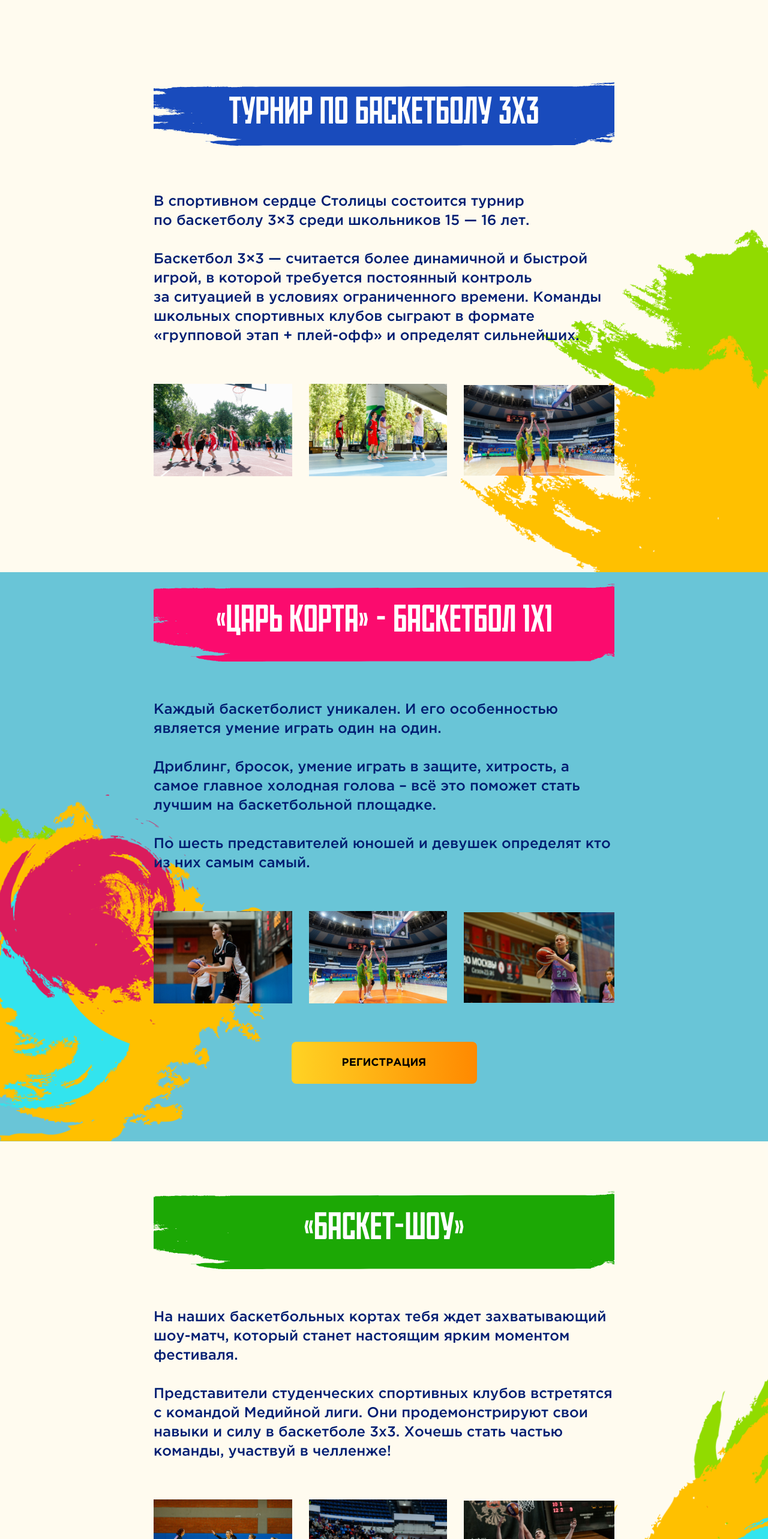
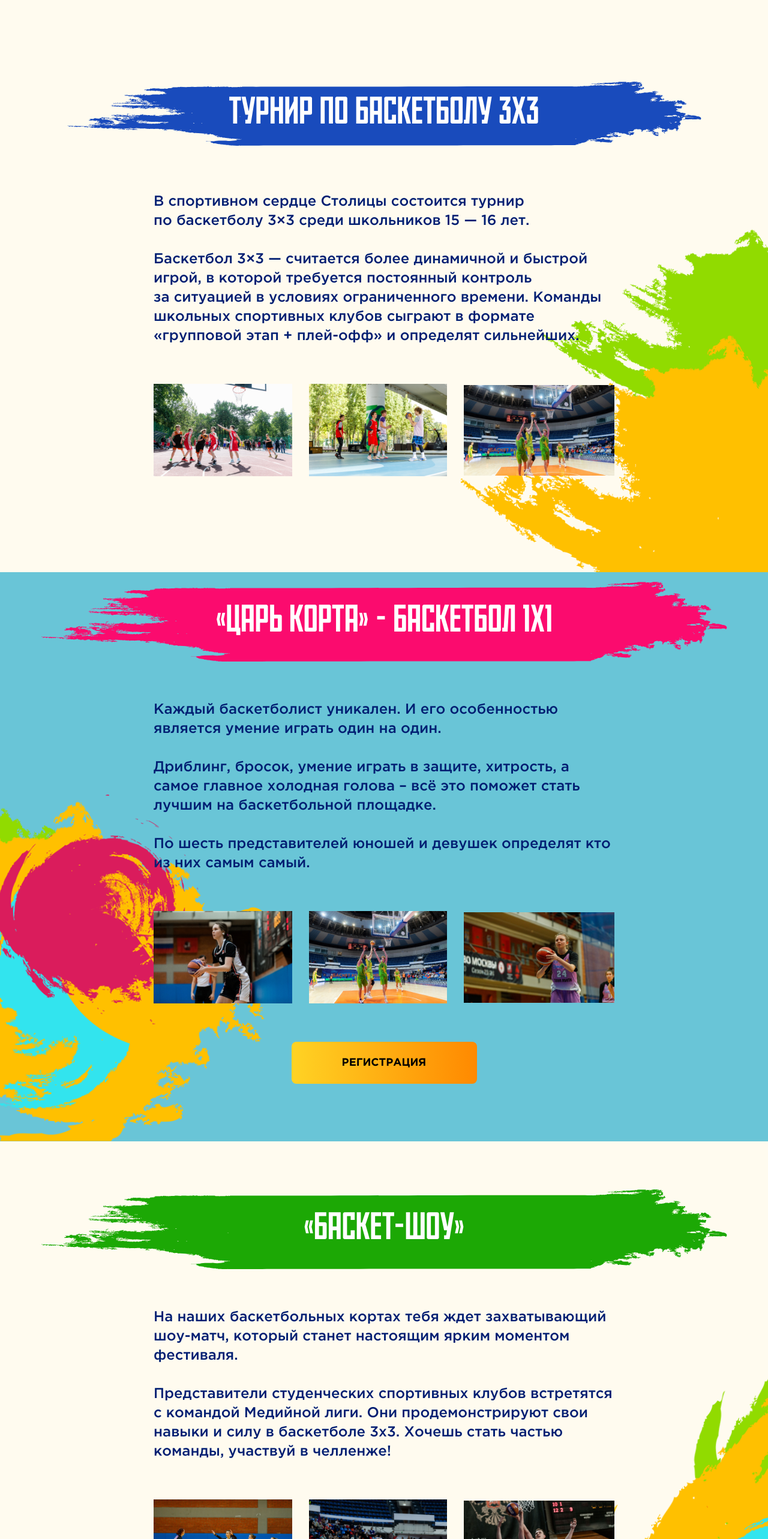
Before and after one commit to Dumanbruh/moscow-school-2024, a Next.js app: page /basketball-day in a window 1280 px wide. Shown: the part 900-3466 px from the top of the page at 60% size. Built offline with nearby package versions, Linux system fonts and the light colour scheme.

Commit message:
Refactor Dockerfile and update UI components in TournamentBlock, FestivalBlock, and FootballDay components

```diff
--- a/app/components/basketball-day/basket-show-block.tsx
+++ b/app/components/basketball-day/basket-show-block.tsx
@@ -21,13 +21,13 @@ const BasketShow = ({ isMobile }: BasketShowProps) => {
     ]
 
     return (
-        <div className={"relative pt-4 md:mt-16 pb-4 md:pb-24 sm:px-20 md:px-64"}>
+        <div className={"relative pt-4 md:mt-16 pb-4 md:pb-24"}>
             <div className={"flex flex-col justify-center items-center gap-8 md:gap-16"}>
                 <Header height='90px' isMobile={isMobile} color='green' text={`
                 «Баскет-шоу»
 
                 `} />
-
+                <div className={"flex flex-col justify-center items-center gap-8 md:gap-16 sm:px-20 md:px-64"}>
                     <p className={`${isMobile ? 'font-regular' : 'font-medium'} text-blue ${isMobile ? 'text-xl leading-5' : 'text-2xl'} ${isMobile ? 'px-5' : 'px-0'} whitespace-pre-line`}>
                         {`На наших баскетбольных кортах тебя ждет захватывающий шоу-матч, который станет настоящим ярким моментом фестиваля.
 
@@ -47,6 +47,7 @@ const BasketShow = ({ isMobile }: BasketShowProps) => {
                     </div>
                     <Button title={"ПРАВИЛА УЧАСТИЯ"} onClick={() => { handleOpenNewTab("https://mcvp.ru/city_events/festival-shkolnogo-sporta-basketbolnyj-chellendzh") }} />
                 </div>
+            </div>
             {!isMobile && <div className={
                 "bg-[url('/images/desktop/home/schedule/bg.png')] bg-contain bg-no-repeat bg-right w-[100%] h-[900px] absolute bottom-0 right-0 -z-10"
             } />}
--- a/app/components/basketball-day/cort-king-block.tsx
+++ b/app/components/basketball-day/cort-king-block.tsx
@@ -23,12 +23,13 @@ const CortKing = ({ isMobile }: CortKingProps) => {
 
 
     return (
-        <div className={"relative pt-4 md:mt-16 pb-4 md:pb-24 bg-[#69C5D7] sm:px-20 md:px-64"}>
+        <div className={"relative pt-4 md:mt-16 pb-4 md:pb-24 bg-[#69C5D7]"}>
             <div className={"flex flex-col justify-center items-center gap-8 md:gap-16 z-20"}>
                 <Header height='90px' isMobile={isMobile} color='pink' text={`
                 «Царь корта» - баскетбол 1х1
 
                 `} />
+                <div className={"flex flex-col justify-center items-center gap-8 md:gap-16 z-20 sm:px-20 md:px-64"}>
                     <p className={`${isMobile ? 'font-regular' : 'font-medium'} text-blue ${isMobile ? 'text-xl leading-5' : 'text-2xl'} ${isMobile ? 'px-5' : 'px-0'} whitespace-pre-line z-20`}>
                         {`Каждый баскетболист уникален. И его особенностью является умение играть один на один.
 
@@ -50,6 +51,7 @@ const CortKing = ({ isMobile }: CortKingProps) => {
                     </div>
                     <Button title={"РЕГИСТРАЦИЯ"} onClick={() => { handleOpenNewTab("https://mcvp.ru/city_events/festival-shkolnogo-sporta-basketbolnyj-turnir-1h1-czar-korta") }} />
                 </div>
+            </div>
             {!isMobile &&
                 <div className={
                     "bg-[url('/images/desktop/home/activities/activities-bg.png')] bg-contain bg-no-repeat bg-left w-[100%] h-[320px] md:h-[600px] absolute bottom-0 left-0 z-10"
--- a/app/components/basketball-day/tournament-block.tsx
+++ b/app/components/basketball-day/tournament-block.tsx
@@ -20,9 +20,10 @@ const Tournament = ({ isMobile }: TournamentProps) => {
     ]
 
     return (
-        <div className={"relative mt-8 md:mt-16 pb-24 sm:px-20 md:px-64"}>
+        <div className={"relative mt-8 md:mt-16 pb-24"}>
             <div className={"flex flex-col gap-8 md:gap-16"}>
                 <Header isMobile={isMobile} text={"турнир по баскетболу 3х3"} />
+                <div className={"flex flex-col gap-8 md:gap-16 sm:px-20 md:px-64"}>
                     <p className={`${isMobile ? 'font-regular' : 'font-medium'} text-blue ${isMobile ? 'text-xl leading-5' : 'text-2xl'} ${isMobile ? 'px-5' : 'px-0'} whitespace-pre-line`}>
                         {`В спортивном сердце Столицы состоится турнир по баскетболу 3×3 среди школьников 15 — 16 лет.
 
@@ -41,6 +42,7 @@ const Tournament = ({ isMobile }: TournamentProps) => {
                         }
                     </div>
                 </div>
+            </div>
             <div className={
                 "bg-[url('/images/desktop/home/desc/festival-color.png')] bg-contain bg-no-repeat bg-right w-[100%] h-[380px] md:h-[700px] absolute bottom-0 md:bottom-[-25%] right-[0%] -z-10"
             } />
--- a/app/components/football-day/cubok-block.tsx
+++ b/app/components/football-day/cubok-block.tsx
@@ -20,10 +20,11 @@ const Cubok = ({ isMobile }: CubokProps) => {
     ];
 
     return (
-        <div className={"relative pt-4 md:pt-20 pb-4 md:pb-24 sm:px-20 md:px-40"}>
+        <div className={"relative pt-4 md:pt-20 pb-4 md:pb-24"}>
             <div className={"flex flex-col justify-center items-center gap-8 md:gap-16"}>
                 <Header isMobile={isMobile} height='90px' color={"red"} text={`Кубок Московского спорта
                 «Кожаный мяч»`} />
+                <div className={"flex flex-col justify-center items-center gap-8 md:gap-16 sm:px-20 md:px-40"}>
                     <p className={`${isMobile ? 'font-regular' : 'font-medium'} text-blue ${isMobile ? 'text-xl leading-5' : 'text-2xl'} ${isMobile ? 'px-5' : 'px-0'} whitespace-pre-line`}>
                         {`Одним из центральных событий фестиваля станет футбольный матч с участием сборной команды школьников против сборной команды Медийной футбольной лиги. В состав сборной войдут лучшие игроки лиги, а также победители футбольных челленджей. Именно наша сборная покажет, что уровень школьных команд ничем не отличается от уровня Медийной футбольной лиги, а может и даже превосходит.
 
@@ -43,6 +44,7 @@ const Cubok = ({ isMobile }: CubokProps) => {
                         }
                     </div>
                 </div>
+            </div>
             {!isMobile &&
                 <div className={
                     "bg-[url('/images/desktop/home/schedule/bg.png')] bg-contain bg-no-repeat bg-right w-[100%] h-[900px] absolute bottom-0 right-0 -z-10"
--- a/app/components/football-day/festival-block.tsx
+++ b/app/components/football-day/festival-block.tsx
@@ -21,10 +21,11 @@ const Festival = ({ isMobile }: FestivalProps) => {
   ];
 
   return (
-    <div className={"relative pt-4 md:pt-20 pb-9 md:pb-24 sm:px-20 md:px-40"}>
+    <div className={"relative pt-4 md:pt-20 pb-9 md:pb-24"}>
       <div className={"flex flex-col justify-center items-center gap-8 md:gap-16"}>
         <Header isMobile={isMobile} height='90px' color='green' text={`Фестиваль РФС для участников
         проекта “Футбол в школе”`} />
+        <div className={"flex flex-col justify-center items-center gap-8 md:gap-16 sm:px-20 md:px-40"}>
           <p className={`${isMobile ? 'font-regular' : 'font-medium'} text-blue ${isMobile ? 'text-xl leading-5' : 'text-2xl'} ${isMobile ? 'px-5' : 'px-0'} whitespace-pre-line`}>
             {`Одно из самых масштабным и зрелищных мероприятий в этот день станет турнир по футболу в рамках проекта “Футбол в школе”.
 
@@ -47,6 +48,7 @@ const Festival = ({ isMobile }: FestivalProps) => {
           </div>
           <Button title={"РЕГИСТРАЦИЯ"} onClick={() => { handleOpenNewTab("https://admin.patriot-sport.ru/admin/") }} />
         </div>
+      </div>
       <div className={
         "bg-[url('/images/desktop/bg/festival-bg.png')] bg-contain bg-no-repeat bg-left w-[100%] h-[700px] hidden md:absolute bottom-[0] left-[0%] -z-10"
       } />
--- a/app/components/football-day/football-block.tsx
+++ b/app/components/football-day/football-block.tsx
@@ -21,10 +21,11 @@ const Football = ({ isMobile }: FootballProps) => {
 
 
     return (
-        <div className={"relative pt-4 md:pt-16 pb-4 md:pb-24 bg-[#69C5D7] sm:px-20 md:px-64"}>
+        <div className={"relative pt-4 md:pt-16 pb-4 md:pb-24 bg-[#69C5D7]"}>
             <div className={"flex flex-col justify-center items-center gap-8 md:gap-16"}>
                 <Header height='90px' isMobile={isMobile} color='yellow' text={`Школьная спортивная лига
                 по футболу`} />
+                <div className={"flex flex-col justify-center items-center gap-8 md:gap-16 sm:px-20 md:px-64"}>
                     <p className={`${isMobile ? 'font-regular' : 'font-medium'} text-blue ${isMobile ? 'text-xl leading-5' : 'text-2xl'} ${isMobile ? 'px-5' : 'px-0'} whitespace-pre-line`}>
                         {`Финальный день школьной спортивной лиги по футболу среди самых маленьких любителей футбола.
 
@@ -50,6 +51,7 @@ const Football = ({ isMobile }: FootballProps) => {
                     </div>
                 </div>
             </div>
+        </div>
     )
 }
 
```
Also changed, not shown: 1 other file (tests, documents, lock files or other folders). Lines whose indentation alone changed are shown as unchanged.
